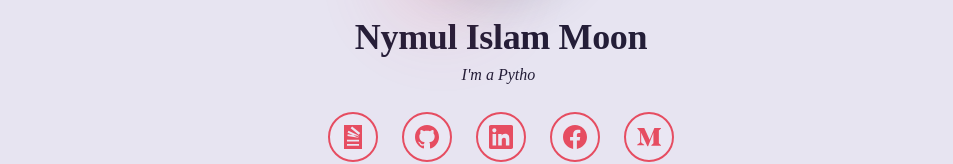
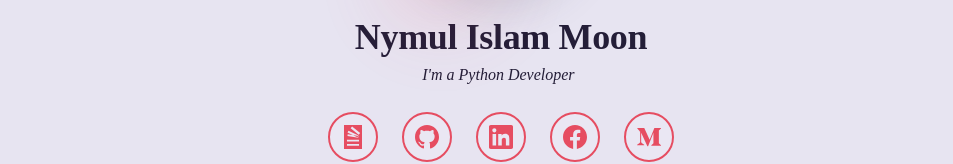
Before and after one commit to nymul-islam-moon/nymul-islam-moon.github.io, a React (Vite) app: page /#/ in a window 1280 px wide. Shown: the part 402-566 px from the top of the page, without its empty margins (139-1092 px from the left). Built offline with nearby package versions, Linux system fonts and the light colour scheme; some icons are missing; a web font is replaced by a local one.

Commit message:
fix: update typing animation to AI Backend Engineer focused titles
Co-Authored-By: Claude Haiku 4.5 <noreply@anthropic.com>

```diff
--- a/src/components/TypingAnimation/TypingAnimation.jsx
+++ b/src/components/TypingAnimation/TypingAnimation.jsx
@@ -2,12 +2,12 @@ import { useState, useEffect } from 'react';
 
 export default function TypingAnimation() {
   const titles = [
-    { text: 'Applied AI & Backend Engineer', article: 'an' },
+    { text: 'AI Backend Engineer', article: 'an' },
     { text: 'Python Developer', article: 'a' },
     { text: 'LLM Systems Engineer', article: 'an' },
+    { text: 'AI Engineer', article: 'an' },
     { text: 'Problem Solver', article: 'a' },
-    { text: 'AI Engineer', article: 'an' },
-    { text: 'Full Stack Developer', article: 'a' }
+    { text: 'Backend Architect', article: 'a' }
   ];
 
   const [displayText, setDisplayText] = useState('');
```
